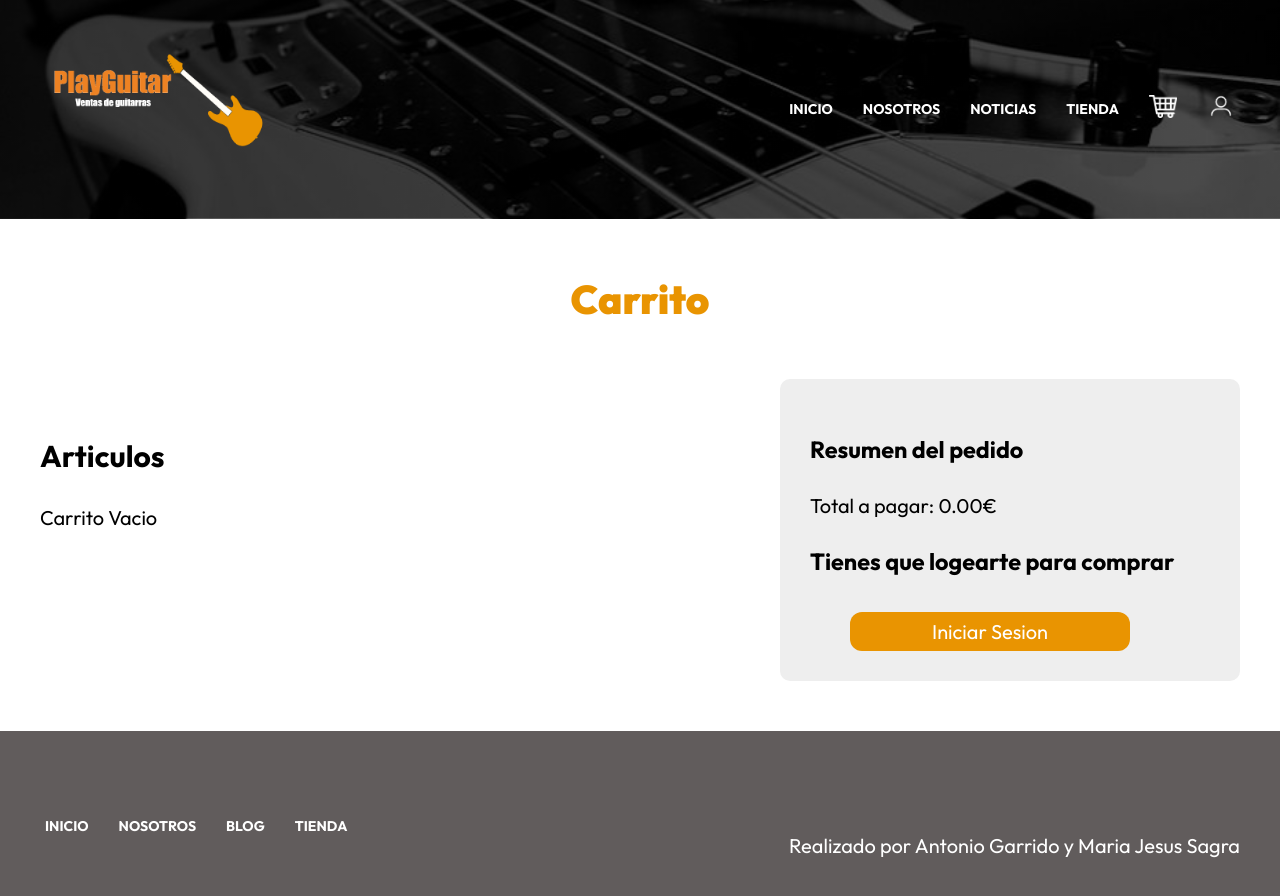
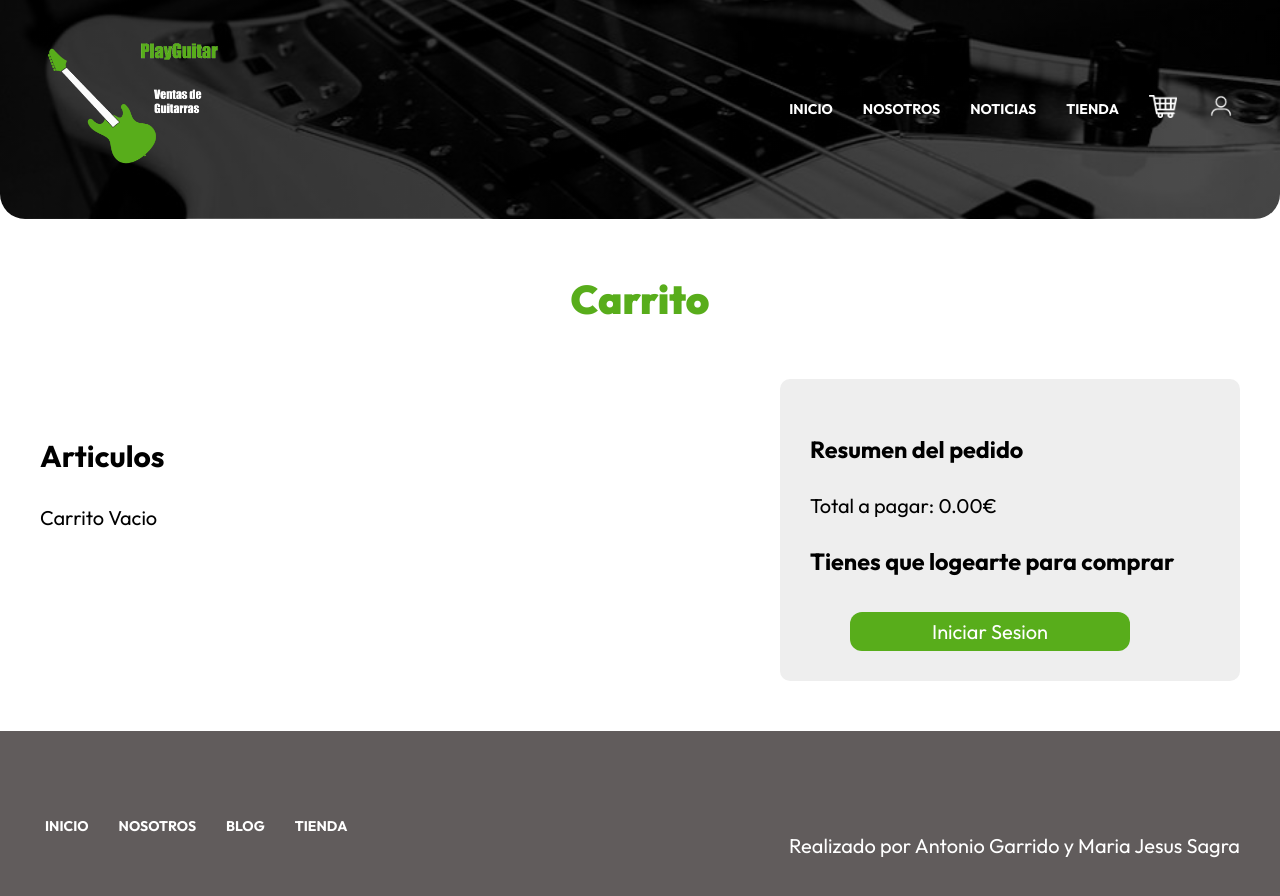
Before and after one commit to Garridok/PlayGuitar, a Next.js app: page /carrito in a window 1280 px wide. Shown: the top 896 px of the page. Built offline with nearby package versions, Linux system fonts and the light colour scheme.

Commit message:
PlayGuitar Beta 1.2

```diff
--- a/components/header.js
+++ b/components/header.js
@@ -13,7 +13,7 @@ export default function Header() {
     <header className={styles.header}>
         <div className={`contenedor ${styles.barra}`}>
             <Link href='/'>
-              <Image src='/img/logo1.png' width={250} height={30} alt='Imagen logotipo'/>
+              <Image src='/img/logo2.png' width={250} height={30} alt='Imagen logotipo'/>
             </Link>
 
           <nav className={styles.navegacion}>
--- a/styles/carrito.module.css
+++ b/styles/carrito.module.css
@@ -89,7 +89,7 @@
   transition: 300ms;
 }
 .btnCarro:hover {
-  background-color: rgb(200, 134, 13);
+  background-color: rgb(39, 138, 9);
 }
 
 /* Spinner */
--- a/styles/globals.css
+++ b/styles/globals.css
@@ -1,5 +1,5 @@
 :root {
-  --primary: #e99401;
+  --primary: #58ad1b;
   --black: #615c5c;
   --white: #FFF;
   --fuente-principal: 'Outfit', sans-serif;
--- a/styles/header.module.css
+++ b/styles/header.module.css
@@ -3,6 +3,7 @@
     padding: .5rem 0;
     background-position: center;
     background-size: cover;
+    border-radius:  0 0 25px 25px;
 }
 
 .barra{
--- a/styles/login.module.css
+++ b/styles/login.module.css
@@ -56,7 +56,7 @@
   }
 
   .btnlogin:hover {
-    background-color: rgb(200, 134, 13);
+    background-color: rgb(11, 119, 9);
     transition: 300ms;
   }
 
```
Also changed, not shown: public/img/logo2.png (added).
